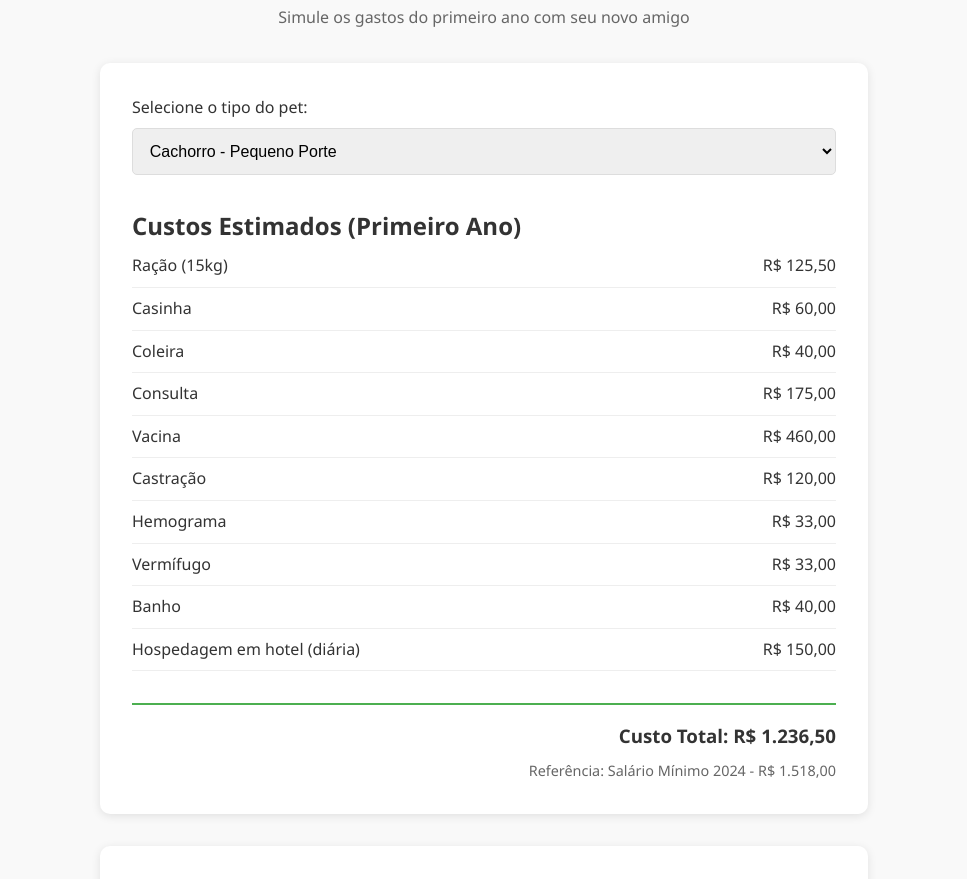
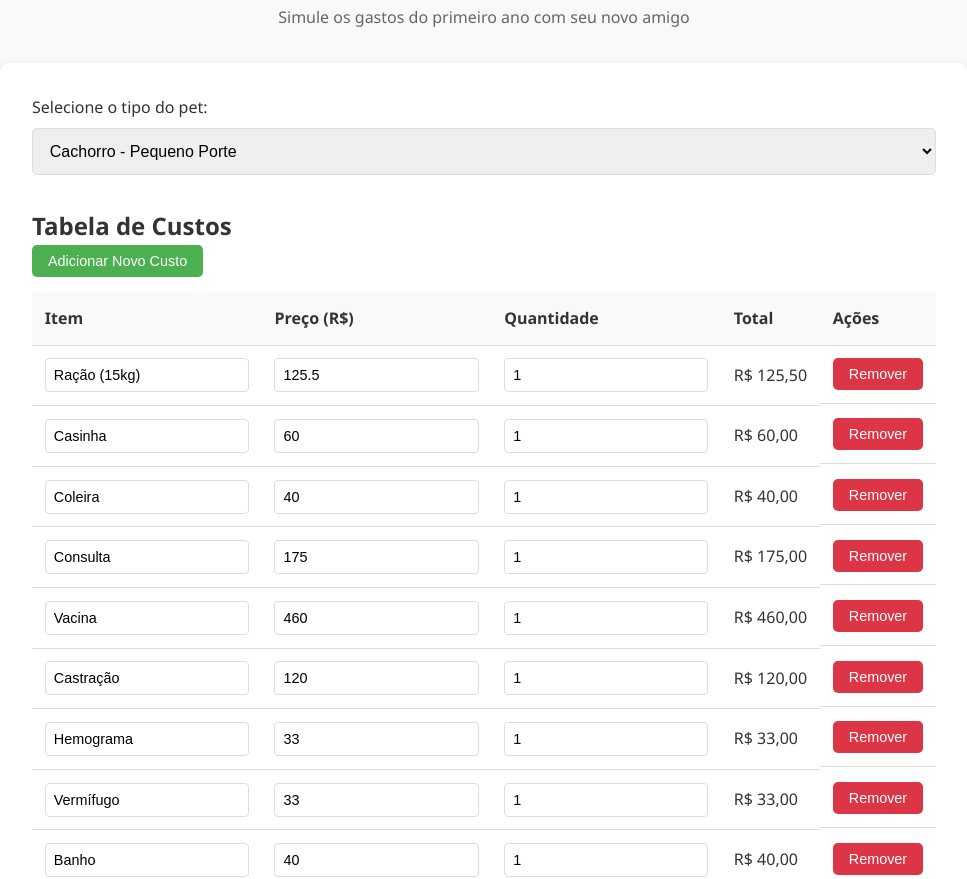
Before and after one commit to gustavofbs/CalculaAdota, a plain HTML site: page docs/index.html in a window 1280 px wide. Shown: the part 86-965 px from the top of the page, without its empty margins (156-1123 px from the left). Drawn offline with Linux system fonts and the light colour scheme.

Commit message:
Implementa calculadora V5

```diff
--- a/docs/index.html
+++ b/docs/index.html
@@ -21,9 +21,28 @@
                 </select>
             </div>
 
+            <div class="costs-table">
+                <h2>Tabela de Custos</h2>
+                <div class="table-controls">
+                    <button id="addCost" class="btn">Adicionar Novo Custo</button>
+                </div>
+                <table id="costsTable">
+                    <thead>
+                        <tr>
+                            <th>Item</th>
+                            <th>Preço (R$)</th>
+                            <th>Quantidade</th>
+                            <th>Total</th>
+                            <th>Ações</th>
+                        </tr>
+                    </thead>
+                    <tbody id="costsTableBody">
+                    </tbody>
+                </table>
+            </div>
+
             <div class="results">
-                <h2>Custos Estimados (Primeiro Ano)</h2>
-                <div id="costBreakdown"></div>
+                <h2>Resumo dos Custos</h2>
                 <div class="total-cost">
                     <h3>Custo Total: <span id="totalCost">R$ 0,00</span></h3>
                     <p class="salary-reference">Referência: Salário Mínimo 2024 - R$ 1.518,00</p>
--- a/docs/script.js
+++ b/docs/script.js
@@ -1,40 +1,42 @@
-const petCosts = {
+const defaultPetCosts = {
     'small-dog': {
-        'Ração (15kg)': 125.5,
-        'Casinha': 60,
-        'Coleira': 40,
-        'Consulta': 175,
-        'Vacina': 460,
-        'Castração': 120,
-        'Hemograma': 33,
-        'Vermífugo': 33,
-        'Banho': 40,
-        'Hospedagem em hotel (diária)': 150
+        'Ração (15kg)': { price: 125.5, quantity: 1 },
+        'Casinha': { price: 60, quantity: 1 },
+        'Coleira': { price: 40, quantity: 1 },
+        'Consulta': { price: 175, quantity: 1 },
+        'Vacina': { price: 460, quantity: 1 },
+        'Castração': { price: 120, quantity: 1 },
+        'Hemograma': { price: 33, quantity: 1 },
+        'Vermífugo': { price: 33, quantity: 1 },
+        'Banho': { price: 40, quantity: 1 },
+        'Hospedagem em hotel (diária)': { price: 150, quantity: 1 }
     },
     'large-dog': {
-        'Ração (15kg)': 150,
-        'Casinha': 357,
-        'Coleira': 121,
-        'Consulta': 250,
-        'Vacina': 270,
-        'Castração': 1400,
-        'Hemograma': 33,
-        'Vermífugo': 33,
-        'Banho': 80,
-        'Hospedagem em hotel (diária)': 150
+        'Ração (15kg)': { price: 150, quantity: 1 },
+        'Casinha': { price: 357, quantity: 1 },
+        'Coleira': { price: 121, quantity: 1 },
+        'Consulta': { price: 250, quantity: 1 },
+        'Vacina': { price: 270, quantity: 1 },
+        'Castração': { price: 1400, quantity: 1 },
+        'Hemograma': { price: 33, quantity: 1 },
+        'Vermífugo': { price: 33, quantity: 1 },
+        'Banho': { price: 80, quantity: 1 },
+        'Hospedagem em hotel (diária)': { price: 150, quantity: 1 }
     },
     'cat': {
-        'Ração': 15,
-        'Casinha': 200,
-        'Coleira': 5,
-        'Consulta': 150,
-        'Vacina': 100,
-        'Castração': 180,
-        'Hemograma': 85,
-        'Vermífugo': 15,
-        'Hospedagem em hotel (diária)': 145
+        'Ração': { price: 15, quantity: 1 },
+        'Casinha': { price: 200, quantity: 1 },
+        'Coleira': { price: 5, quantity: 1 },
+        'Consulta': { price: 150, quantity: 1 },
+        'Vacina': { price: 100, quantity: 1 },
+        'Castração': { price: 180, quantity: 1 },
+        'Hemograma': { price: 85, quantity: 1 },
+        'Vermífugo': { price: 15, quantity: 1 },
+        'Hospedagem em hotel (diária)': { price: 145, quantity: 1 }
     }
 };
+
+let currentCosts = {};
 
 function formatCurrency(value) {
     return new Intl.NumberFormat('pt-BR', {
@@ -43,30 +45,91 @@ function formatCurrency(value) {
     }).format(value);
 }
 
-function updateCosts() {
-    const petType = document.getElementById('petType').value;
-    const costs = petCosts[petType];
-    const costBreakdown = document.getElementById('costBreakdown');
+function createTableRow(item, data) {
+    const row = document.createElement('tr');
+    row.innerHTML = `
+        <td>
+            <input type="text" value="${item}" class="item-name" />
+        </td>
+        <td>
+            <input type="number" value="${data.price}" min="0" step="0.01" class="item-price" />
+        </td>
+        <td>
+            <input type="number" value="${data.quantity}" min="1" class="item-quantity" />
+        </td>
+        <td class="item-total">${formatCurrency(data.price * data.quantity)}</td>
+        <td class="actions">
+            <button class="btn btn-remove">Remover</button>
+        </td>
+    `;
+
+    // Add event listeners for input changes
+    const priceInput = row.querySelector('.item-price');
+    const quantityInput = row.querySelector('.item-quantity');
+    const nameInput = row.querySelector('.item-name');
+    const totalCell = row.querySelector('.item-total');
+
+    function updateTotal() {
+        const price = parseFloat(priceInput.value) || 0;
+        const quantity = parseInt(quantityInput.value) || 1;
+        totalCell.textContent = formatCurrency(price * quantity);
+        updateGrandTotal();
+    }
+
+    priceInput.addEventListener('input', updateTotal);
+    quantityInput.addEventListener('input', updateTotal);
+    nameInput.addEventListener('input', updateTotal);
+
+    // Add remove button event listener
+    row.querySelector('.btn-remove').addEventListener('click', () => {
+        row.remove();
+        updateGrandTotal();
+    });
+
+    return row;
+}
+
+function updateGrandTotal() {
     const totalCostElement = document.getElementById('totalCost');
-
-    costBreakdown.innerHTML = '';
     let total = 0;
 
-    for (const [item, cost] of Object.entries(costs)) {
-        total += cost;
-        const costItem = document.createElement('div');
-        costItem.className = 'cost-item';
-        costItem.innerHTML = `
-            <span>${item}</span>
-            <span>${formatCurrency(cost)}</span>
-        `;
-        costBreakdown.appendChild(costItem);
-    }
+    document.querySelectorAll('#costsTableBody tr').forEach(row => {
+        const price = parseFloat(row.querySelector('.item-price').value) || 0;
+        const quantity = parseInt(row.querySelector('.item-quantity').value) || 1;
+        total += price * quantity;
+    });
 
     totalCostElement.textContent = formatCurrency(total);
 }
 
+function updateCosts() {
+    const petType = document.getElementById('petType').value;
+    const costsTableBody = document.getElementById('costsTableBody');
+
+    // Clear existing rows
+    costsTableBody.innerHTML = '';
+
+    // Load default costs for selected pet type
+    currentCosts = JSON.parse(JSON.stringify(defaultPetCosts[petType]));
+
+    // Create table rows for each cost
+    Object.entries(currentCosts).forEach(([item, data]) => {
+        costsTableBody.appendChild(createTableRow(item, data));
+    });
+
+    updateGrandTotal();
+}
+
+function addNewCost() {
+    const costsTableBody = document.getElementById('costsTableBody');
+    const newRow = createTableRow('Novo item', { price: 0, quantity: 1 });
+    costsTableBody.appendChild(newRow);
+    updateGrandTotal();
+}
+
+// Event Listeners
 document.getElementById('petType').addEventListener('change', updateCosts);
+document.getElementById('addCost').addEventListener('click', addNewCost);
 
 // Initialize costs on page load
 document.addEventListener('DOMContentLoaded', updateCosts);
--- a/docs/styles.css
+++ b/docs/styles.css
@@ -3,6 +3,7 @@
     --secondary-color: #45a049;
     --background-color: #f9f9f9;
     --text-color: #333;
+    --border-color: #ddd;
 }
 
 * {
@@ -19,7 +20,7 @@ body {
 }
 
 .container {
-    max-width: 800px;
+    max-width: 1000px;
     margin: 2rem auto;
     padding: 0 1rem;
 }
@@ -51,21 +52,70 @@ h1 {
 select {
     width: 100%;
     padding: 0.8rem;
-    border: 1px solid #ddd;
+    border: 1px solid var(--border-color);
     border-radius: 5px;
     font-size: 1rem;
     margin-top: 0.5rem;
 }
 
+.costs-table {
+    margin: 2rem 0;
+}
+
+table {
+    width: 100%;
+    border-collapse: collapse;
+    margin: 1rem 0;
+}
+
+th, td {
+    padding: 0.8rem;
+    text-align: left;
+    border-bottom: 1px solid var(--border-color);
+}
+
+th {
+    background-color: var(--background-color);
+    font-weight: 600;
+}
+
+.btn {
+    background-color: var(--primary-color);
+    color: white;
+    border: none;
+    padding: 0.5rem 1rem;
+    border-radius: 5px;
+    cursor: pointer;
+    font-size: 0.9rem;
+}
+
+.btn:hover {
+    background-color: var(--secondary-color);
+}
+
+.btn-remove {
+    background-color: #dc3545;
+}
+
+.btn-remove:hover {
+    background-color: #c82333;
+}
+
+input[type="text"],
+input[type="number"] {
+    width: 100%;
+    padding: 0.5rem;
+    border: 1px solid var(--border-color);
+    border-radius: 4px;
+    font-size: 0.9rem;
+}
+
+.table-controls {
+    margin-bottom: 1rem;
+}
+
 .results {
     margin-top: 2rem;
-}
-
-.cost-item {
-    display: flex;
-    justify-content: space-between;
-    padding: 0.5rem 0;
-    border-bottom: 1px solid #eee;
 }
 
 .total-cost {
@@ -102,7 +152,12 @@ select {
     margin-bottom: 0.5rem;
 }
 
-@media (max-width: 600px) {
+.actions {
+    display: flex;
+    gap: 0.5rem;
+}
+
+@media (max-width: 768px) {
     .container {
         margin: 1rem auto;
     }
@@ -110,4 +165,12 @@ select {
     .calculator {
         padding: 1rem;
     }
+
+    th, td {
+        padding: 0.5rem;
+    }
+
+    .actions {
+        flex-direction: column;
+    }
 }
```
